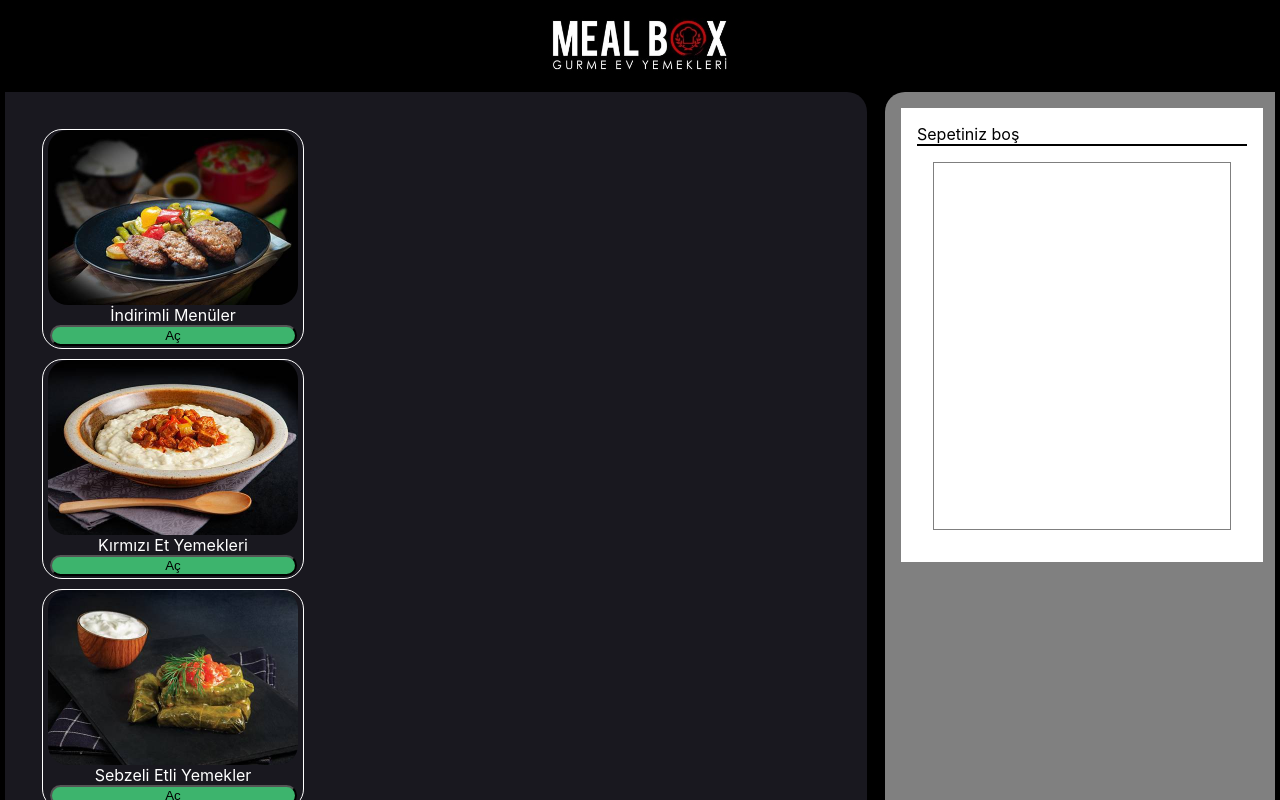
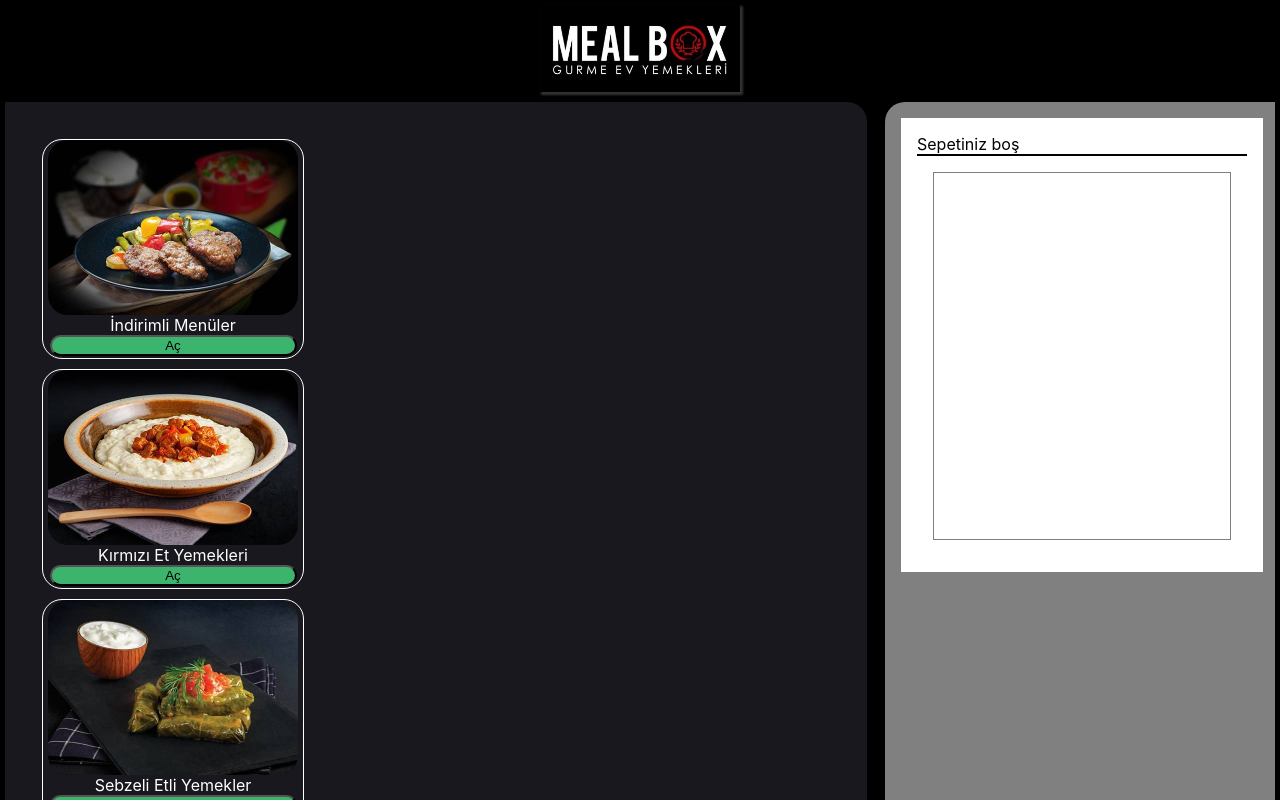
Before and after one commit to gokh4nozturk/meal-box-test, a React (Create React App) app: page / in a window 1280 px wide. Shown: the top 800 px of the page. Built offline with nearby package versions, Linux system fonts and the light colour scheme.

Commit message:
improvements

```diff
--- a/src/App.js
+++ b/src/App.js
@@ -27,7 +27,9 @@ function App() {
     }
 
     .navbar img {
+      margin: 5px;
       width: 200px;
+      box-shadow: 2px 2px 2px 1px rgba(250, 250, 250, 0.2);
     }
 
     .product-list {
```
